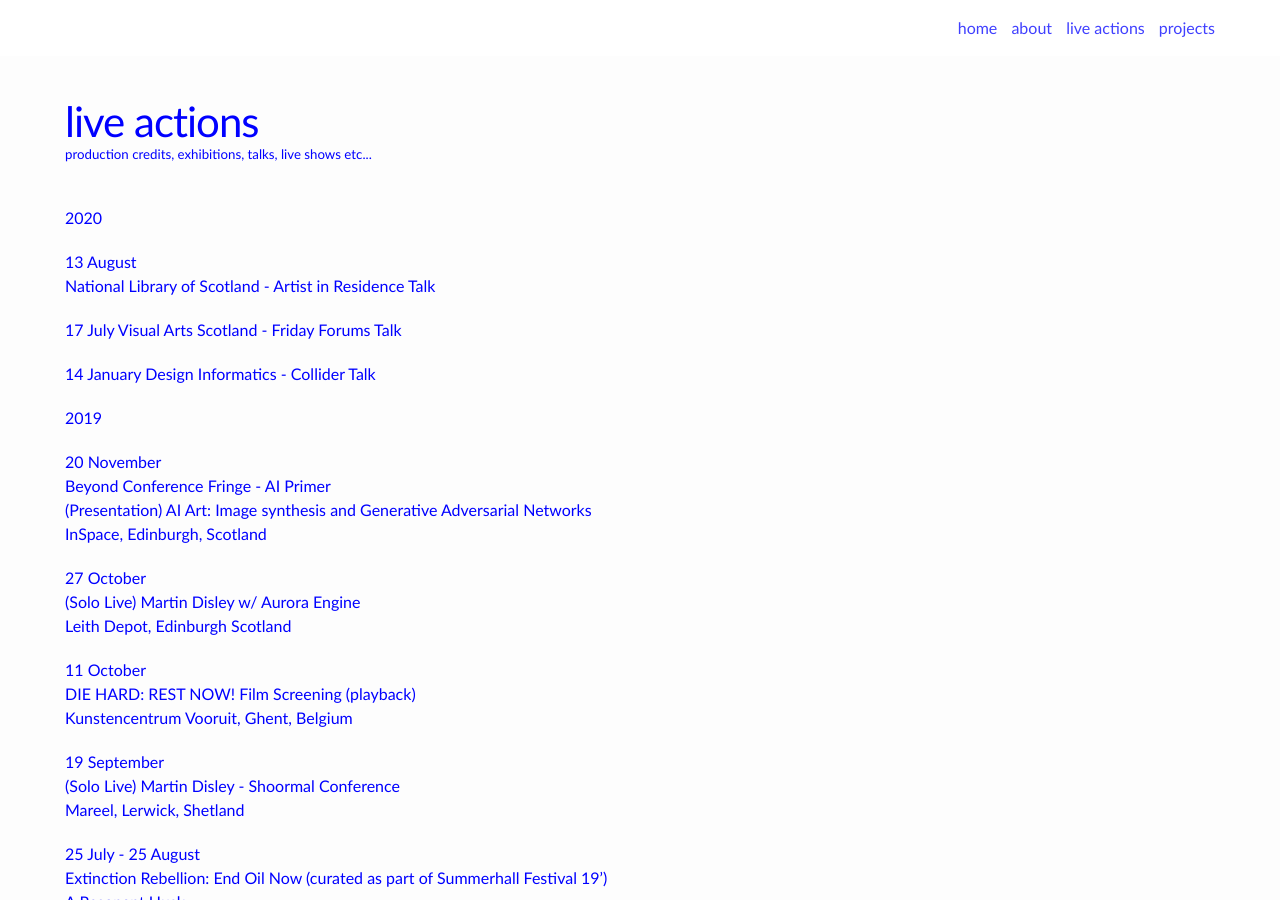
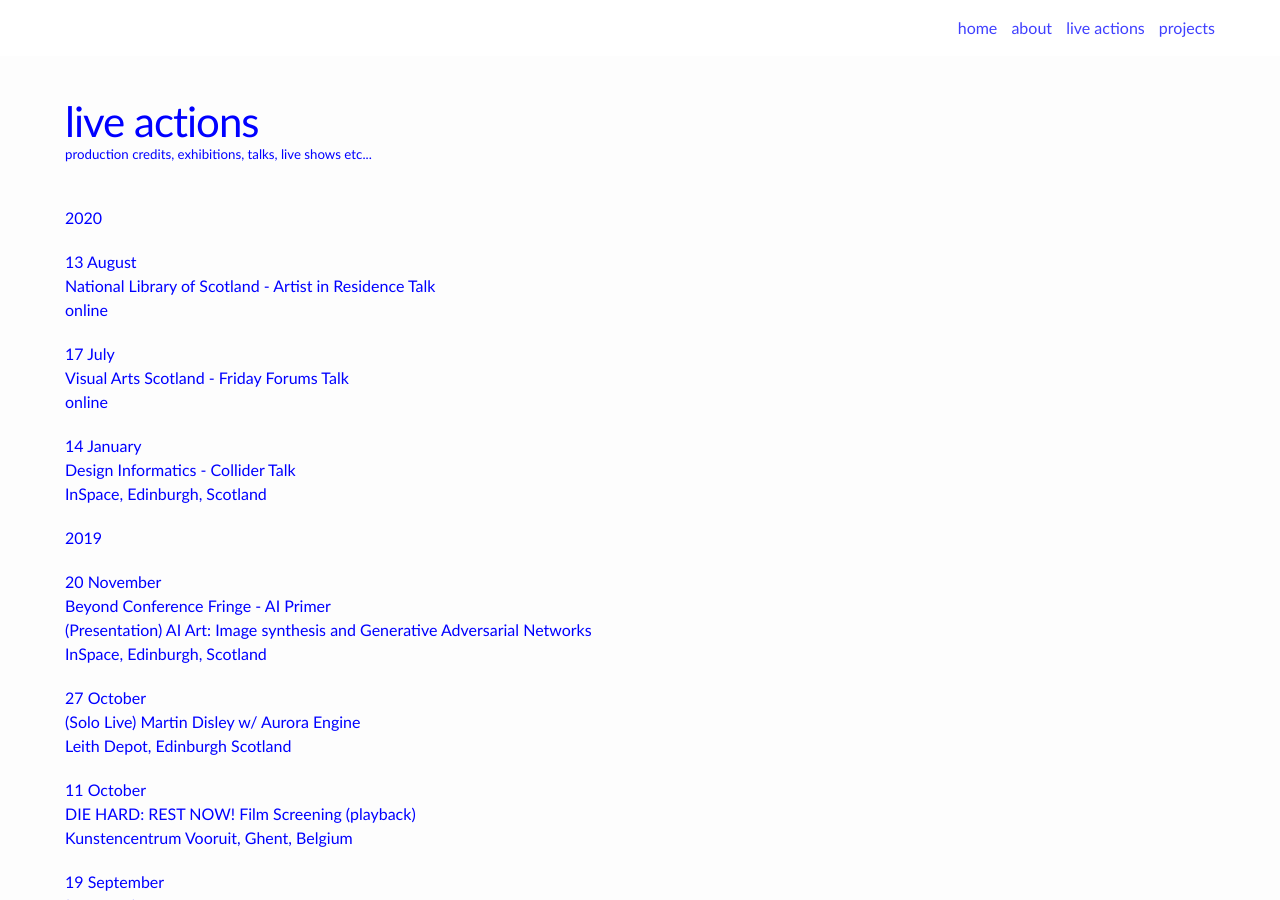
Before and after one commit to martindisley/martindisley.github.io, a Jekyll site: the page built from live-actions.md, in a window 1280 px wide and 900 px high. Built offline with Jekyll 4.4.1, drawn with Linux system fonts in a browser that asks for light colours; nearby versions of some CDN libraries.

Commit message:
adding talk locations

```diff
--- a/live-actions.md
+++ b/live-actions.md
@@ -8,13 +8,16 @@ description: production credits, exhibitions, talks, live shows etc...
 2020
 
 13 August<br/>
-National Library of Scotland - [Artist in Residence Talk](https://www.eventbrite.co.uk/e/art-and-ai-mapping-imaginary-worlds-tickets-115994521737#)
+National Library of Scotland - [Artist in Residence Talk](https://www.eventbrite.co.uk/e/art-and-ai-mapping-imaginary-worlds-tickets-115994521737#)<br/>
+online<br/>
 
-17 July
-Visual Arts Scotland - [Friday Forums Talk](https://www.eventbrite.co.uk/e/friday-forum-12-tickets-113885456466#)
+17 July<br/>
+Visual Arts Scotland - [Friday Forums Talk](https://www.eventbrite.co.uk/e/friday-forum-12-tickets-113885456466#)<br/>
+online<br/>
 
-14 January
-Design Informatics - [Collider Talk](https://www.eventbrite.co.uk/e/collider-digitising-our-world-heritage-site-tickets-77082609159#)
+14 January<br/>
+Design Informatics - [Collider Talk](https://www.eventbrite.co.uk/e/collider-digitising-our-world-heritage-site-tickets-77082609159#)<br/>
+InSpace, Edinburgh, Scotland<br/>
 
 2019
 
```
